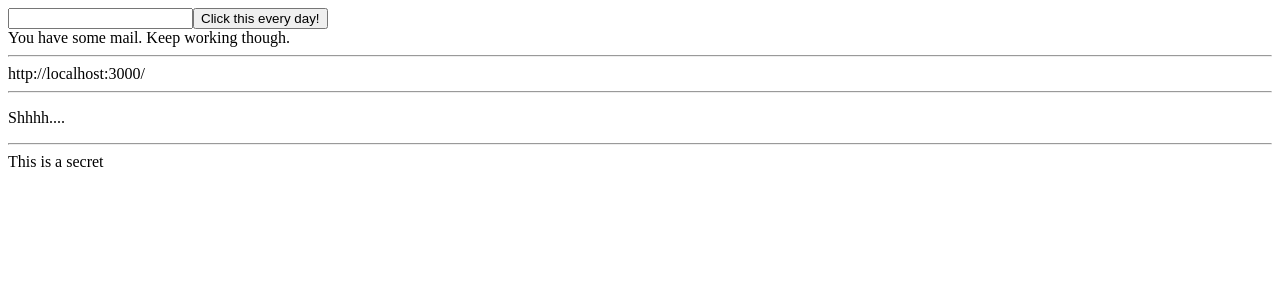
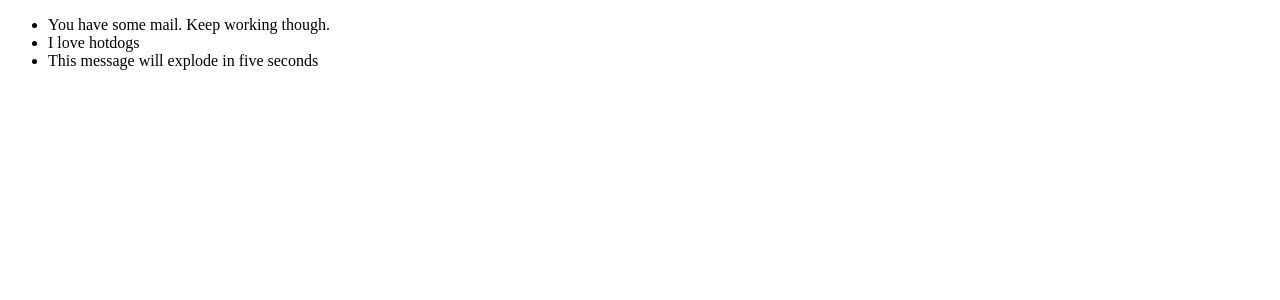
Before and after one commit to Whelpley/audio-transformer, an Angular app: page / in a window 1280 px wide. Shown: the top 300 px of the page. Built offline with nearby package versions, Linux system fonts and the light colour scheme.

Commit message:
Loop with ngFor

```diff
--- a/src/app/app.component.html
+++ b/src/app/app.component.html
@@ -1,5 +1,5 @@
 <div>
-  <app-simple-form>
+  <!--<app-simple-form>
   </app-simple-form>
 
   {{mail.message}}
@@ -9,9 +9,16 @@
 
   <hr>
   <p>
-    Shhhh....
+    Shhhh....I'm going to tell you a secret:
     <hr>
   {{secret}}
-  <p>
+  <p>-->
+
+    <ul>
+      <li *ngFor="let message of mail.messages" >
+        {{message}}
+      </li>
+    </ul>
+
 
 </div>
--- a/src/app/app.component.ts
+++ b/src/app/app.component.ts
@@ -10,11 +10,6 @@ export class AppComponent {
   title = 'I am ready to LEARN ANGULAR!';
 
   constructor(
-    @Inject('mail') private mail,
-    @Inject('api') private api,
-    @Inject('secret') private secret
-
-
-
+      @Inject('mail') private mail
     ){}
 }
--- a/src/app/mail.service.ts
+++ b/src/app/mail.service.ts
@@ -3,7 +3,12 @@ import { Injectable } from '@angular/core';
 @Injectable()
 export class MailService {
 
-  message = "You have some mail. Keep working though."
+  messages = [
+    "You have some mail. Keep working though.",
+    "I love hotdogs",
+    "This message will explode in five seconds"
+
+  ]
 
   constructor() { }
 
```
